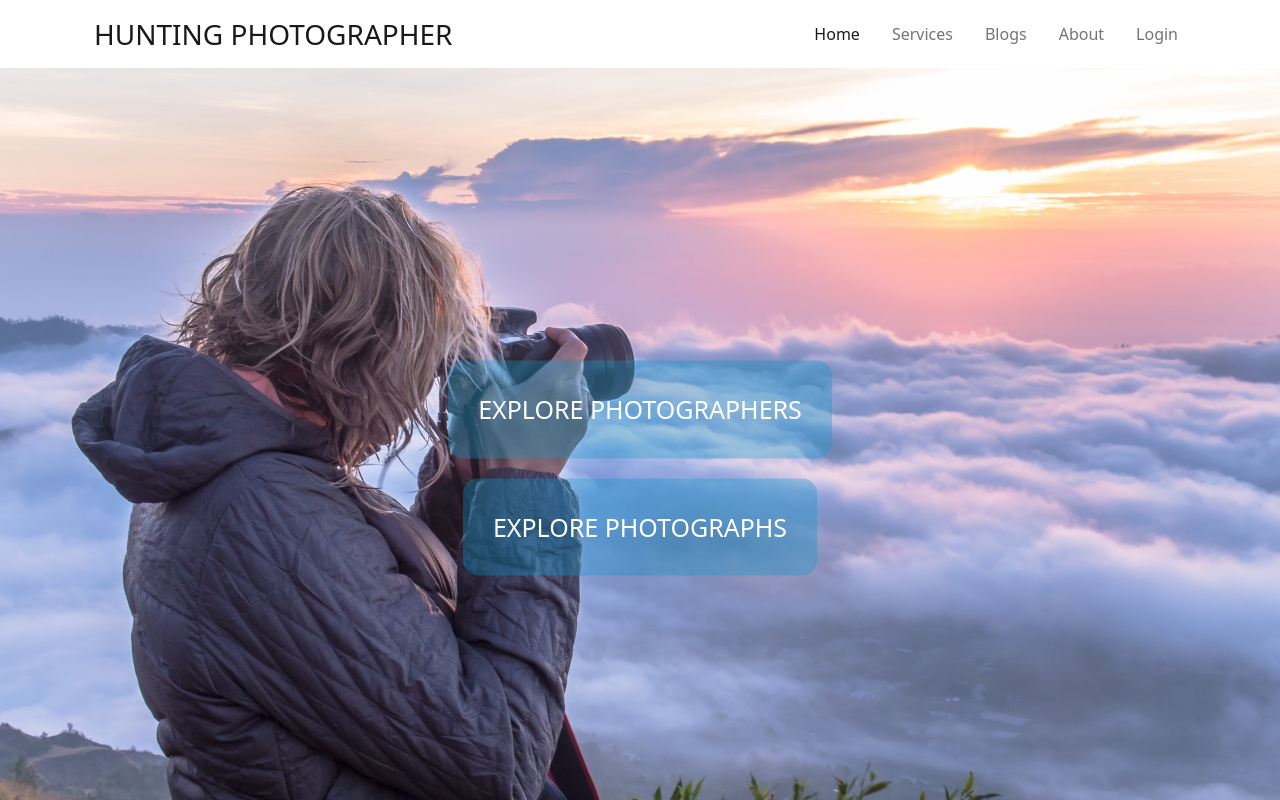
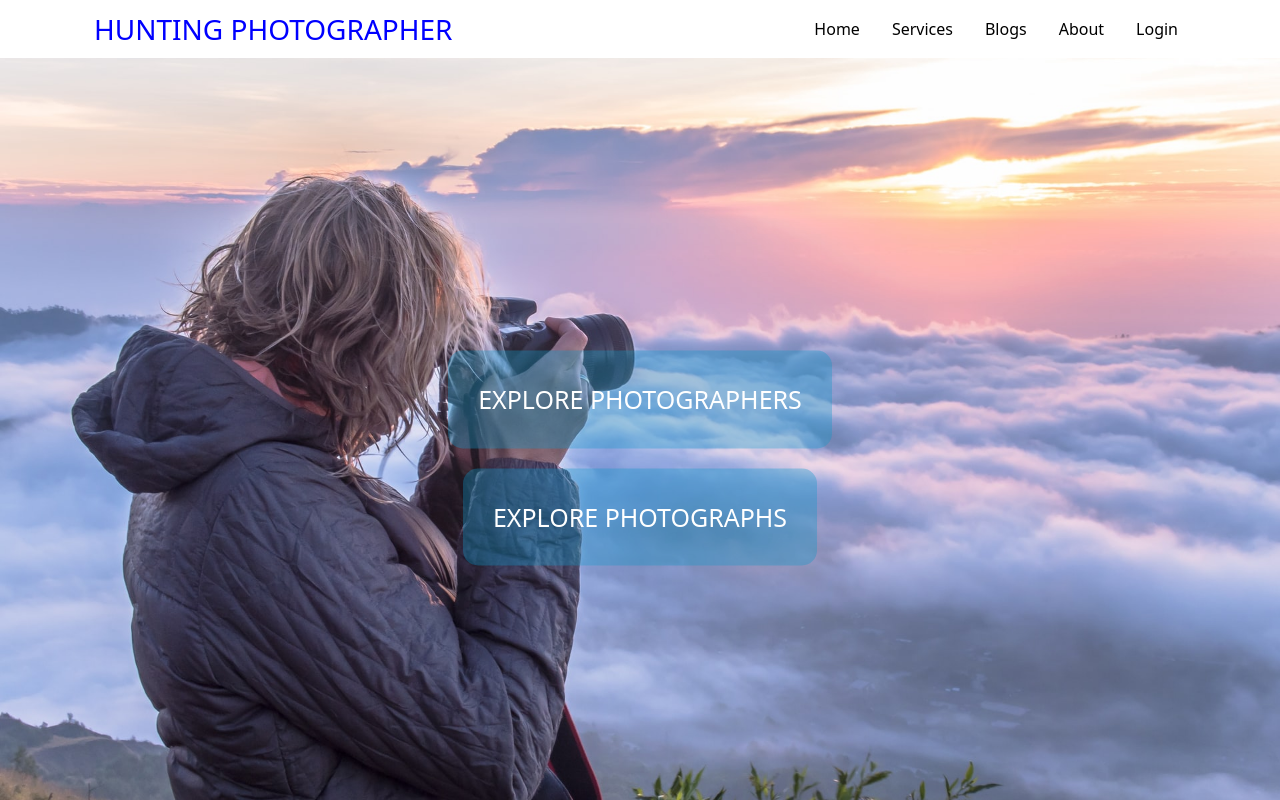
Before and after one commit to SumonsNote/hunting-photographer, a React (Create React App) app: page / in a window 1280 px wide. Shown: the top 800 px of the page. Built offline with nearby package versions, Linux system fonts and the light colour scheme; no server answers.

Commit message:
customlink

```diff
--- /dev/null
+++ b/src/ShareFiles/CustomLink.js
@@ -0,0 +1,20 @@
+import { Link, useMatch, useResolvedPath } from "react-router-dom";
+
+function CustomLink({ children, to, ...props }) {
+    let resolved = useResolvedPath(to);
+    let match = useMatch({ path: resolved.pathname, end: true });
+
+    return (
+      <div>
+        <Link
+          style={{ color: match ? "blue" : "black" }}
+          to={to}
+          {...props}
+        >
+          {children}
+        </Link>
+      </div>
+    );
+  }
+
+  export default CustomLink;
--- a/src/ShareFiles/Navbar.js
+++ b/src/ShareFiles/Navbar.js
@@ -4,6 +4,7 @@ import { useAuthState } from 'react-firebase-hooks/auth';
 import { Link, useNavigate } from 'react-router-dom';
 import auth from './../Firebase/Firebase.init';
 import Loading from './Loading';
+import CustomLink from './CustomLink';
 
 const Navbar = () => {
     const [user, loading, error] = useAuthState(auth);
@@ -23,20 +24,20 @@ const Navbar = () => {
     return (
             <nav className="navbar navbar-expand-lg navbar-light container sticky-top">
             <div className="container-fluid">
-                <Link className="navbar-brand text fs-3 text-uppercase " to='/'>Hunting Photographer</Link>
+                <CustomLink className="navbar-brand text fs-3 text-uppercase " to='/'>Hunting Photographer</CustomLink>
                 <button className="navbar-toggler" type="button" data-bs-toggle="collapse" data-bs-target="#navbarNavAltMarkup" aria-controls="navbarNavAltMarkup" aria-expanded="false" aria-label="Toggle navigation">
                     <span className="navbar-toggler-icon"></span>
                 </button>
                 <div className="collapse navbar-collapse d-flex justify-content-end" id="navbarNavAltMarkup">
                     <div className="navbar-nav">
-                        <Link className="nav-link active" aria-current="page" to='/home'>Home</Link>
-                    <Link className="nav-link ms-3" to='/services'>Services</Link>
-                        <Link className="nav-link ms-3" to='/blogs'>Blogs</Link>
-                        <Link className="nav-link ms-3" to='/about'>About</Link>
+                        <CustomLink className="nav-link active" aria-current="page" to='/home'>Home</CustomLink>
+                    <CustomLink className="nav-link ms-3" to='/services'>Services</CustomLink>
+                        <CustomLink className="nav-link ms-3" to='/blogs'>Blogs</CustomLink>
+                        <CustomLink className="nav-link ms-3" to='/about'>About</CustomLink>
                         {
                             user ?
                             <button className='btn btn-link text-dark text-decoration-none' onClick={handleSignOut}>Sign out</button> :
-                            <Link className="nav-link ms-3" to='/login'>Login</Link>}
+                            <CustomLink className="nav-link ms-3" to='/login'>Login</CustomLink>}
                     </div>
                 </div>
             </div>
```
